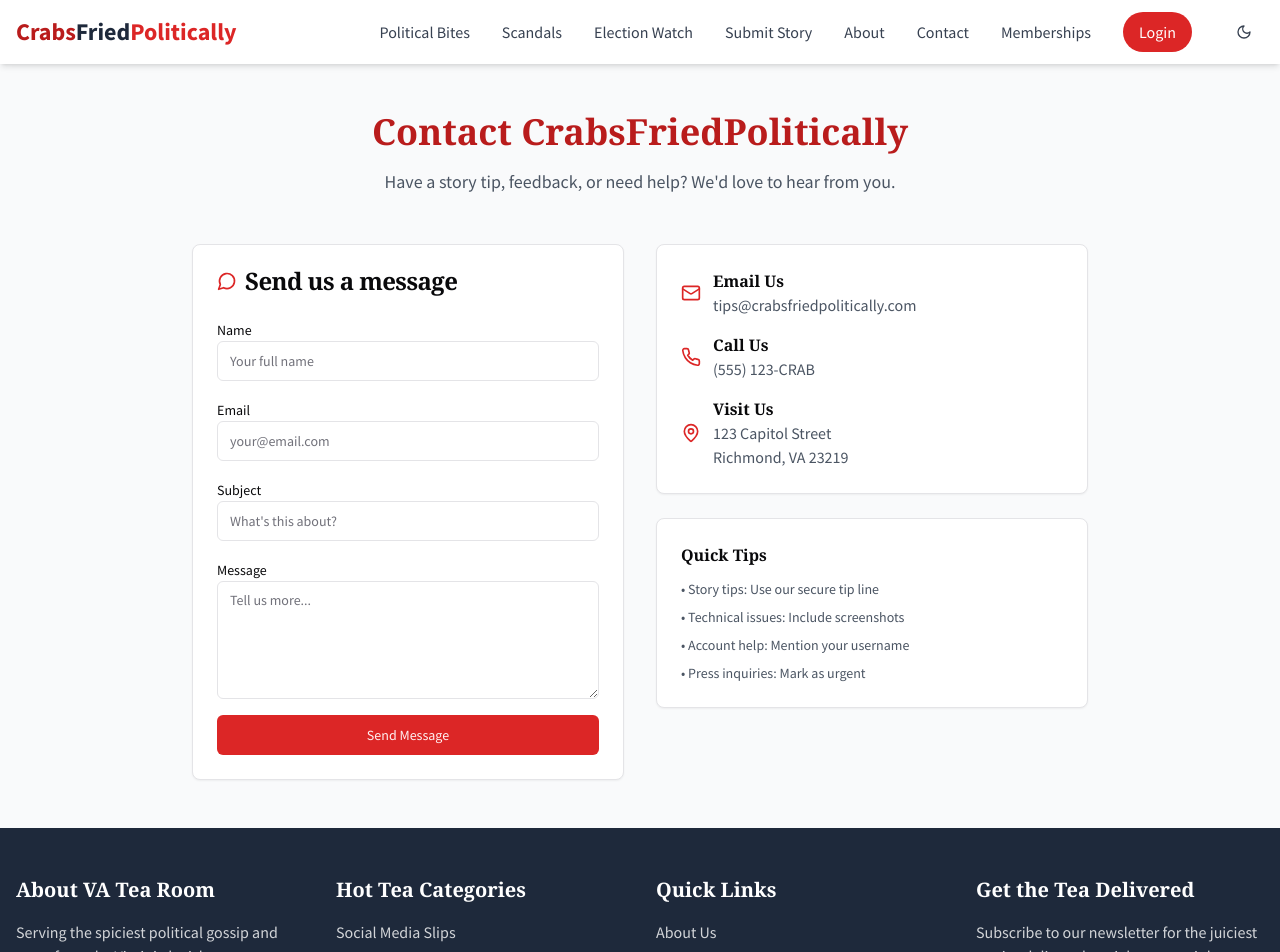
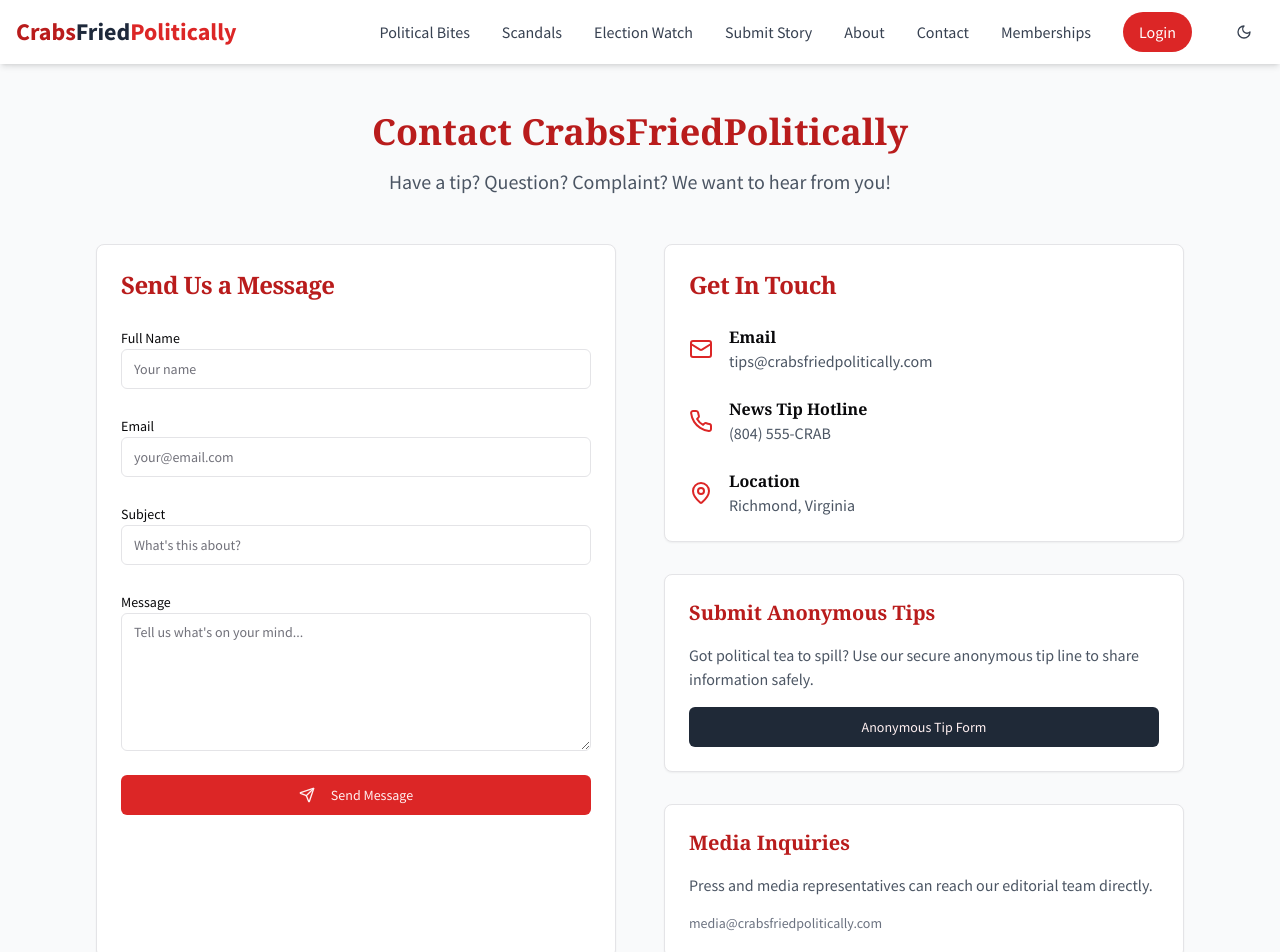
Before and after one commit to Rogersullivancodes/va-tea-room-scoops, a React (Vite) app: page /contact in a window 1280 px wide. Shown: the top 952 px of the page. Built offline with nearby package versions, Linux system fonts and the light colour scheme.

Commit message:
Finalize site and address any incompleteness
Perform a comprehensive review of the site, ensuring all features are functional, pages are complete, and no errors or missing elements exist.

```diff
--- a/src/components/Footer.tsx
+++ b/src/components/Footer.tsx
@@ -10,7 +10,7 @@ const Footer: React.FC = () => {
         <div className="grid grid-cols-1 md:grid-cols-2 lg:grid-cols-4 gap-8 mb-8">
           {/* About */}
           <div>
-            <h3 className="text-xl font-bold mb-4">About VA Tea Room</h3>
+            <h3 className="text-xl font-bold mb-4">About CrabsFriedPolitically</h3>
             <p className="text-white/80 mb-4">
               Serving the spiciest political gossip and news from the Virginia legislature,
               campaigns, and local government - with a twist of humor.
@@ -25,15 +25,15 @@ const Footer: React.FC = () => {
               <a href="#facebook" className="text-white hover:text-gold">
                 <Facebook className="h-5 w-5" />
               </a>
-              <a href="mailto:tips@vatearoom.com" className="text-white hover:text-gold">
+              <a href="mailto:tips@crabsfriedpolitically.com" className="text-white hover:text-gold">
                 <Mail className="h-5 w-5" />
               </a>
             </div>
           </div>
 
-          {/* Tea Categories */}
+          {/* Political Categories */}
           <div>
-            <h3 className="text-xl font-bold mb-4">Hot Tea Categories</h3>
+            <h3 className="text-xl font-bold mb-4">Hot Political Content</h3>
             <ul className="space-y-2">
               <li><a href="#social-tea" className="text-white/80 hover:text-gold">Social Media Slips</a></li>
               <li><a href="#scandals" className="text-white/80 hover:text-gold">Scandals & Gaffes</a></li>
@@ -47,19 +47,19 @@ const Footer: React.FC = () => {
           <div>
             <h3 className="text-xl font-bold mb-4">Quick Links</h3>
             <ul className="space-y-2">
-              <li><a href="#about" className="text-white/80 hover:text-gold">About Us</a></li>
+              <li><a href="/about" className="text-white/80 hover:text-gold">About Us</a></li>
               <li><a href="#submit-tip" className="text-white/80 hover:text-gold">Submit a Tip</a></li>
               <li><a href="#privacy" className="text-white/80 hover:text-gold">Privacy Policy</a></li>
               <li><a href="#terms" className="text-white/80 hover:text-gold">Terms of Use</a></li>
-              <li><a href="#contact" className="text-white/80 hover:text-gold">Contact Us</a></li>
+              <li><a href="/contact" className="text-white/80 hover:text-gold">Contact Us</a></li>
             </ul>
           </div>
 
           {/* Newsletter */}
           <div>
-            <h3 className="text-xl font-bold mb-4">Get the Tea Delivered</h3>
+            <h3 className="text-xl font-bold mb-4">Get the Latest Delivered</h3>
             <p className="text-white/80 mb-4">
-              Subscribe to our newsletter for the juiciest stories delivered straight to your inbox.
+              Subscribe to our newsletter for the juiciest political stories delivered straight to your inbox.
             </p>
             <form className="flex">
               <input
@@ -81,10 +81,10 @@ const Footer: React.FC = () => {
 
         <div className="flex flex-col md:flex-row justify-between items-center">
           <p className="text-white/60 text-sm mb-4 md:mb-0">
-            &copy; {new Date().getFullYear()} VA Tea Room. All gossip rights reserved.
+            &copy; {new Date().getFullYear()} CrabsFriedPolitically. All gossip rights reserved.
           </p>
           <p className="text-white/60 text-sm">
-            For entertainment purposes. No tea was harmed in the making of this website.
+            For entertainment purposes. No crabs were harmed in the making of this website.
           </p>
         </div>
       </div>
--- a/src/pages/Contact.tsx
+++ b/src/pages/Contact.tsx
@@ -1,10 +1,11 @@
+
 import React, { useState } from 'react';
 import { Button } from '@/components/ui/button';
 import { Input } from '@/components/ui/input';
 import { Label } from '@/components/ui/label';
 import { Textarea } from '@/components/ui/textarea';
 import { Card, CardContent, CardHeader, CardTitle } from '@/components/ui/card';
-import { Mail, Phone, MapPin, MessageCircle } from 'lucide-react';
+import { Mail, Phone, MapPin, Send } from 'lucide-react';
 import Navbar from '@/components/Navbar';
 import Footer from '@/components/Footer';
 import ThemeProvider from '@/components/ThemeProvider';
@@ -17,50 +18,56 @@ const Contact: React.FC = () => {
     message: ''
   });
 
-  const handleInputChange = (e: React.ChangeEvent<HTMLInputElement | HTMLTextAreaElement>) => {
-    setFormData({ ...formData, [e.target.name]: e.target.value });
-  };
-
   const handleSubmit = (e: React.FormEvent) => {
     e.preventDefault();
     console.log('Contact form submitted:', formData);
-    // Handle form submission
+    // Handle form submission here
+    alert('Thank you for your message! We\'ll get back to you soon.');
+    setFormData({ name: '', email: '', subject: '', message: '' });
+  };
+
+  const handleInputChange = (e: React.ChangeEvent<HTMLInputElement | HTMLTextAreaElement>) => {
+    setFormData(prev => ({
+      ...prev,
+      [e.target.name]: e.target.value
+    }));
   };
 
   return (
     <ThemeProvider>
-      <div className="min-h-screen flex flex-col">
+      <div className="min-h-screen flex flex-col bg-gray-50 dark:bg-gray-900">
         <Navbar />
-        <main className="flex-1 py-12 bg-gray-50 dark:bg-gray-900">
-          <div className="container mx-auto px-4">
-            <div className="max-w-4xl mx-auto">
+        <main className="flex-1 py-12 px-4">
+          <div className="container mx-auto max-w-6xl">
+            {/* Header */}
             <div className="text-center mb-12">
               <h1 className="text-4xl font-bold text-red-700 dark:text-red-400 mb-4">
                 Contact CrabsFriedPolitically
               </h1>
-                <p className="text-gray-600 dark:text-gray-300 text-lg">
-                  Have a story tip, feedback, or need help? We'd love to hear from you.
+              <p className="text-xl text-gray-600 dark:text-gray-300">
+                Have a tip? Question? Complaint? We want to hear from you!
               </p>
             </div>
 
-              <div className="grid md:grid-cols-2 gap-8">
+            <div className="grid md:grid-cols-2 gap-12">
+              {/* Contact Form */}
               <Card>
                 <CardHeader>
-                    <CardTitle className="flex items-center">
-                      <MessageCircle className="h-5 w-5 mr-2 text-red-600" />
-                      Send us a message
+                  <CardTitle className="text-2xl text-red-700 dark:text-red-400">
+                    Send Us a Message
                   </CardTitle>
                 </CardHeader>
                 <CardContent>
-                    <form onSubmit={handleSubmit} className="space-y-4">
+                  <form onSubmit={handleSubmit} className="space-y-6">
                     <div>
-                        <Label htmlFor="name">Name</Label>
+                      <Label htmlFor="name">Full Name</Label>
                       <Input
                         id="name"
                         name="name"
+                        type="text"
                         value={formData.name}
                         onChange={handleInputChange}
-                          placeholder="Your full name"
+                        placeholder="Your name"
                         required
                       />
                     </div>
@@ -83,6 +90,7 @@ const Contact: React.FC = () => {
                       <Input
                         id="subject"
                         name="subject"
+                        type="text"
                         value={formData.subject}
                         onChange={handleInputChange}
                         placeholder="What's this about?"
@@ -97,46 +105,50 @@ const Contact: React.FC = () => {
                         name="message"
                         value={formData.message}
                         onChange={handleInputChange}
-                          placeholder="Tell us more..."
-                          rows={5}
+                        placeholder="Tell us what's on your mind..."
+                        rows={6}
                         required
                       />
                     </div>
 
                     <Button type="submit" className="w-full bg-red-600 hover:bg-red-700">
+                      <Send className="mr-2 h-4 w-4" />
                       Send Message
                     </Button>
                   </form>
                 </CardContent>
               </Card>
 
-                <div className="space-y-6">
+              {/* Contact Info */}
+              <div className="space-y-8">
                 <Card>
-                    <CardContent className="p-6">
-                      <div className="flex items-center mb-4">
-                        <Mail className="h-5 w-5 text-red-600 mr-3" />
+                  <CardHeader>
+                    <CardTitle className="text-2xl text-red-700 dark:text-red-400">
+                      Get In Touch
+                    </CardTitle>
+                  </CardHeader>
+                  <CardContent className="space-y-6">
+                    <div className="flex items-center">
+                      <Mail className="h-6 w-6 text-red-600 mr-4" />
                       <div>
-                          <h3 className="font-semibold">Email Us</h3>
+                        <h3 className="font-semibold">Email</h3>
                         <p className="text-gray-600 dark:text-gray-300">tips@crabsfriedpolitically.com</p>
                       </div>
                     </div>
 
-                      <div className="flex items-center mb-4">
-                        <Phone className="h-5 w-5 text-red-600 mr-3" />
+                    <div className="flex items-center">
+                      <Phone className="h-6 w-6 text-red-600 mr-4" />
                       <div>
-                          <h3 className="font-semibold">Call Us</h3>
-                          <p className="text-gray-600 dark:text-gray-300">(555) 123-CRAB</p>
+                        <h3 className="font-semibold">News Tip Hotline</h3>
+                        <p className="text-gray-600 dark:text-gray-300">(804) 555-CRAB</p>
                       </div>
                     </div>
 
                     <div className="flex items-center">
-                        <MapPin className="h-5 w-5 text-red-600 mr-3" />
+                      <MapPin className="h-6 w-6 text-red-600 mr-4" />
                       <div>
-                          <h3 className="font-semibold">Visit Us</h3>
-                          <p className="text-gray-600 dark:text-gray-300">
-                            123 Capitol Street<br />
-                            Richmond, VA 23219
-                          </p>
+                        <h3 className="font-semibold">Location</h3>
+                        <p className="text-gray-600 dark:text-gray-300">Richmond, Virginia</p>
                       </div>
                     </div>
                   </CardContent>
@@ -144,16 +156,31 @@ const Contact: React.FC = () => {
 
                 <Card>
                   <CardContent className="p-6">
-                      <h3 className="font-semibold mb-3">Quick Tips</h3>
-                      <ul className="space-y-2 text-sm text-gray-600 dark:text-gray-300">
-                        <li>• Story tips: Use our secure tip line</li>
-                        <li>• Technical issues: Include screenshots</li>
-                        <li>• Account help: Mention your username</li>
-                        <li>• Press inquiries: Mark as urgent</li>
-                      </ul>
+                    <h3 className="text-xl font-bold text-red-700 dark:text-red-400 mb-4">
+                      Submit Anonymous Tips
+                    </h3>
+                    <p className="text-gray-600 dark:text-gray-300 mb-4">
+                      Got political tea to spill? Use our secure anonymous tip line to share information safely.
+                    </p>
+                    <Button className="w-full bg-gray-800 hover:bg-gray-700">
+                      Anonymous Tip Form
+                    </Button>
                   </CardContent>
                 </Card>
-                </div>
+
+                <Card>
+                  <CardContent className="p-6">
+                    <h3 className="text-xl font-bold text-red-700 dark:text-red-400 mb-4">
+                      Media Inquiries
+                    </h3>
+                    <p className="text-gray-600 dark:text-gray-300 mb-4">
+                      Press and media representatives can reach our editorial team directly.
+                    </p>
+                    <p className="text-sm text-gray-500 dark:text-gray-400">
+                      media@crabsfriedpolitically.com
+                    </p>
+                  </CardContent>
+                </Card>
               </div>
             </div>
           </div>
--- a/src/pages/Signup.tsx
+++ b/src/pages/Signup.tsx
@@ -4,10 +4,11 @@ import { Button } from '@/components/ui/button';
 import { Input } from '@/components/ui/input';
 import { Label } from '@/components/ui/label';
 import { Card, CardContent, CardHeader, CardTitle } from '@/components/ui/card';
-import { Eye, EyeOff, Lock, Mail, User, Gift } from 'lucide-react';
+import { Eye, EyeOff, Lock, Mail, User } from 'lucide-react';
 import { Link } from 'react-router-dom';
 import Navbar from '@/components/Navbar';
 import Footer from '@/components/Footer';
+import ThemeProvider from '@/components/ThemeProvider';
 
 const Signup: React.FC = () => {
   const [formData, setFormData] = useState({
@@ -21,38 +22,40 @@ const Signup: React.FC = () => {
   const [showConfirmPassword, setShowConfirmPassword] = useState(false);
   const [agreeToTerms, setAgreeToTerms] = useState(false);
 
-  const handleInputChange = (e: React.ChangeEvent<HTMLInputElement>) => {
-    setFormData({ ...formData, [e.target.name]: e.target.value });
+  const handleSignup = (e: React.FormEvent) => {
+    e.preventDefault();
+    if (formData.password !== formData.confirmPassword) {
+      alert('Passwords do not match');
+      return;
+    }
+    console.log('Signup attempt:', formData);
+    // Handle signup logic here
   };
 
-  const handleSignup = (e: React.FormEvent) => {
-    e.preventDefault();
-    console.log('Signup attempt:', formData);
-    // Handle signup logic here - award 10 free credits
+  const handleInputChange = (e: React.ChangeEvent<HTMLInputElement>) => {
+    setFormData(prev => ({
+      ...prev,
+      [e.target.name]: e.target.value
+    }));
   };
 
   return (
+    <ThemeProvider>
       <div className="min-h-screen flex flex-col bg-gray-50 dark:bg-gray-900">
         <Navbar />
         <main className="flex-1 flex items-center justify-center py-12 px-4">
           <Card className="w-full max-w-md">
             <CardHeader className="text-center">
-            <div className="flex items-center justify-center mb-2">
-              <Gift className="h-6 w-6 text-green-600 mr-2" />
-              <span className="bg-green-100 text-green-800 px-3 py-1 rounded-full text-sm font-bold">
-                10 FREE CREDITS
-              </span>
-            </div>
               <CardTitle className="text-2xl font-bold text-red-700 dark:text-red-400">
                 Join CrabsFriedPolitically
               </CardTitle>
               <p className="text-gray-600 dark:text-gray-300">
-              Create your account and get 10 free character credits
+                Get 10 FREE credits just for signing up!
               </p>
             </CardHeader>
             <CardContent>
               <form onSubmit={handleSignup} className="space-y-4">
-              <div className="grid grid-cols-2 gap-3">
+                <div className="grid grid-cols-2 gap-4">
                   <div>
                     <Label htmlFor="firstName">First Name</Label>
                     <div className="relative">
@@ -60,6 +63,7 @@ const Signup: React.FC = () => {
                       <Input
                         id="firstName"
                         name="firstName"
+                        type="text"
                         value={formData.firstName}
                         onChange={handleInputChange}
                         placeholder="John"
@@ -73,6 +77,7 @@ const Signup: React.FC = () => {
                     <Input
                       id="lastName"
                       name="lastName"
+                      type="text"
                       value={formData.lastName}
                       onChange={handleInputChange}
                       placeholder="Doe"
@@ -168,7 +173,7 @@ const Signup: React.FC = () => {
                 </div>
 
                 <Button type="submit" className="w-full bg-red-600 hover:bg-red-700">
-                Create Account & Get 10 Free Credits
+                  Create Account & Get 10 FREE Credits
                 </Button>
               </form>
 
@@ -176,7 +181,7 @@ const Signup: React.FC = () => {
                 <p className="text-gray-600 dark:text-gray-300">
                   Already have an account?{' '}
                   <Link to="/login" className="text-red-600 hover:text-red-700 font-semibold">
-                  Sign in
+                    Sign in here
                   </Link>
                 </p>
               </div>
@@ -185,6 +190,7 @@ const Signup: React.FC = () => {
         </main>
         <Footer />
       </div>
+    </ThemeProvider>
   );
 };
 
```
Lines whose indentation alone changed are shown as unchanged.
